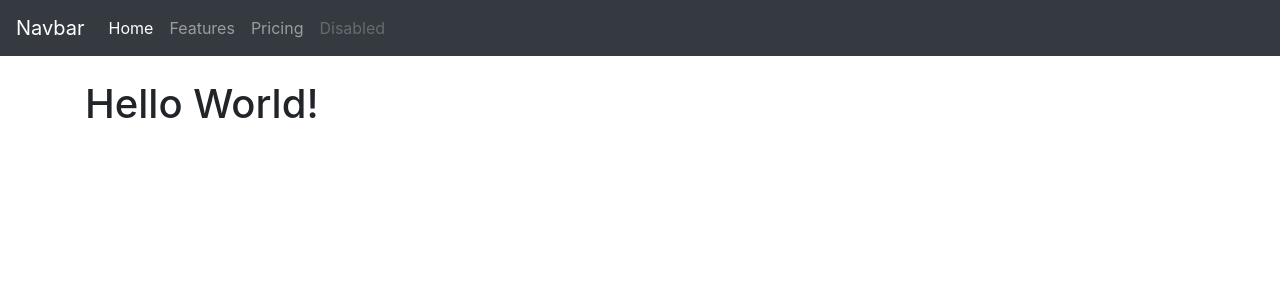
After one commit to alexlitocortez/CRM, a Django app: page / in a window 1280 px wide. The commit adds this page. Shown: the top 300 px of the page. Run offline with Django 4.2, Linux system fonts and the light colour scheme.

Commit message:
added base, home, and navbar templates

```diff
--- /dev/null
+++ b/root/backend/players/templates/base.html
@@ -0,0 +1,26 @@
+<!DOCTYPE html>
+<html lang="en">
+  <head>
+    <!-- Required meta tags -->
+    <meta charset="utf-8">
+    <meta name="viewport" content="width=device-width, initial-scale=1, shrink-to-fit=no">
+
+    <!-- Bootstrap CSS -->
+    <link rel="stylesheet" href="https://cdn.jsdelivr.net/npm/bootstrap@4.1.3/dist/css/bootstrap.min.css" integrity="sha384-MCw98/SFnGE8fJT3GXwEOngsV7Zt27NXFoaoApmYm81iuXoPkFOJwJ8ERdknLPMO" crossorigin="anonymous">
+
+    <title>Django CRM</title>
+  </head>
+  <body>
+    {% include 'navbar.html' %}
+    <div class="container">
+        <br />
+        {% block content %}
+        {% endblock %}
+    </div>
+    <!-- Optional JavaScript -->
+    <!-- jQuery first, then Popper.js, then Bootstrap JS -->
+    <script src="https://code.jquery.com/jquery-3.3.1.slim.min.js" integrity="sha384-q8i/X+965DzO0rT7abK41JStQIAqVgRVzpbzo5smXKp4YfRvH+8abtTE1Pi6jizo" crossorigin="anonymous"></script>
+    <script src="https://cdn.jsdelivr.net/npm/popper.js@1.14.3/dist/umd/popper.min.js" integrity="sha384-ZMP7rVo3mIykV+2+9J3UJ46jBk0WLaUAdn689aCwoqbBJiSnjAK/l8WvCWPIPm49" crossorigin="anonymous"></script>
+    <script src="https://cdn.jsdelivr.net/npm/bootstrap@4.1.3/dist/js/bootstrap.min.js" integrity="sha384-ChfqqxuZUCnJSK3+MXmPNIyE6ZbWh2IMqE241rYiqJxyMiZ6OW/JmZQ5stwEULTy" crossorigin="anonymous"></script>
+  </body>
+</html>
--- a/root/backend/players/templates/home.html
+++ b/root/backend/players/templates/home.html
@@ -1,11 +1,8 @@
 <!-- templates/index.html -->
-<!DOCTYPE html>
-<html>
-  <head>
-    <title>My Django + React App</title>
-  </head>
-  <body>
-    <div id="root"></div>
-    <script type="module" src="root/frontend/src/main.tsx"></script>
-  </body>
-</html>
+{% extends 'base.html' %}
+
+{% block content %}
+
+<h1>Hello World!</h1>
+
+{% endblock %}
--- /dev/null
+++ b/root/backend/players/templates/navbar.html
@@ -0,0 +1,22 @@
+<nav class="navbar navbar-expand-lg navbar-dark bg-dark">
+    <a class="navbar-brand" href="#">Navbar</a>
+    <button class="navbar-toggler" type="button" data-toggle="collapse" data-target="#navbarNav" aria-controls="navbarNav" aria-expanded="false" aria-label="Toggle navigation">
+      <span class="navbar-toggler-icon"></span>
+    </button>
+    <div class="collapse navbar-collapse" id="navbarNav">
+      <ul class="navbar-nav">
+        <li class="nav-item active">
+          <a class="nav-link" href="#">Home <span class="sr-only">(current)</span></a>
+        </li>
+        <li class="nav-item">
+          <a class="nav-link" href="#">Features</a>
+        </li>
+        <li class="nav-item">
+          <a class="nav-link" href="#">Pricing</a>
+        </li>
+        <li class="nav-item">
+          <a class="nav-link disabled" href="#">Disabled</a>
+        </li>
+      </ul>
+    </div>
+</nav>
--- a/root/backend/players/urls.py
+++ b/root/backend/players/urls.py
@@ -1,14 +1,14 @@
 from django.urls import path
 from . import views
-from .views import home, react_view
+from .views import home, homepage
 from django.views.generic import TemplateView
 
 
 urlpatterns = [
-    path('', views.react_view, name='home'),
+    path('', views.homepage, name='home'),
     path('login/', views.home, name='login'),
     path('logout/', views.logout_user, name='logout'),
     path('register/', views.register_user, name='register'),
-    path('records/', views.react_view, name='records'),
+    # path('records/', views.react_view, name='records'),
     path('model-data/', views.get_model_data, name='model data'),
 ]
--- a/root/backend/players/views.py
+++ b/root/backend/players/views.py
@@ -12,8 +12,8 @@ from .serializers import PlayerSerializer
 from django.http import JsonResponse
 
 
-# def react_view(request):
-#     return render(request, 'records.tsx')
+def homepage(request):
+    return render(request, 'home.html', {})
 
 @csrf_exempt
 def home(request):
--- a/root/backend/react_django_scraper/settings.py
+++ b/root/backend/react_django_scraper/settings.py
@@ -78,7 +78,7 @@ DATABASES = {
         'USER': 'root',
         'PASSWORD': 'Thisishowwedoitfeelme25!',
         'HOST': 'localhost',
-        'PORT': '3306',
+        'PORT': '3306'
     }
 }
 
```
Also changed, not shown: root/backend/players/templates/register.html (added, +12 -0 lines).
